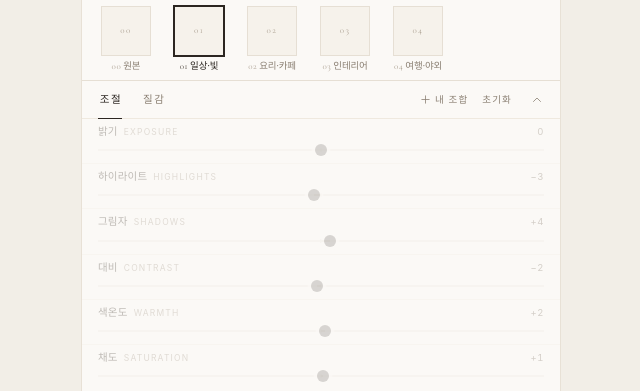
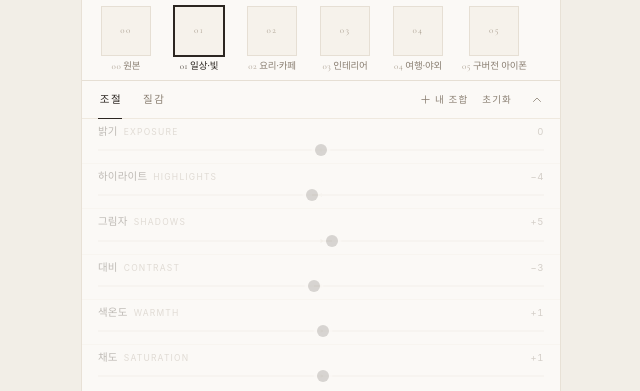
Before and after one commit to daaaniiiiiii/daniway-archive, a website: page filter/index.html in a window 1280 px wide. Shown: the part 409-800 px from the top of the page, 319-959 px from the left. Drawn offline with nearby package versions, Linux system fonts and the light colour scheme; a web font is replaced by a local one.

Commit message:
filter: 05 구버전 아이폰 프리셋 추가 · 01~04 색 번짐/핑크기 다듬기
- 05 구버전 아이폰: 들린 블랙·부드러운 하이라이트 롤오프, 담백한 채도(0.90), 차분한 뉴트럴(약한 쿨), 은은한 센서 그레인·비네트
- 01 일상·빛: WB·크림 하이라이트 축소로 벽/피부 핑크·노랑기 제거
- 02 요리·카페: 오렌지 홍수(할레이션·강한 WB) 줄이고 화이트 유지, 블루 채도 억제 완화
- 03 인테리어: 과냉(파란 회색) 완화, neutralize 0.5→0.32, clarity 30→22
- 04 여행·야외: 세피아 톤·비네트 완화, 하늘/블루 유지, 그레인 55→44
- 프리셋 칩 폭 자동(긴 이름 잘림 방지) + 선택 시 칩 자동 스크롤

```diff
--- a/filter/index.html
+++ b/filter/index.html
@@ -10,7 +10,7 @@
 <meta name="mobile-web-app-capable" content="yes">
 <meta name="apple-mobile-web-app-status-bar-style" content="default">
 <meta name="apple-mobile-web-app-title" content="DANI WAY FILTER">
-<meta name="description" content="다니웨이 블로그 사진 보정 — 네 가지 필름 프리셋, 질감, 상세 조절">
+<meta name="description" content="다니웨이 블로그 사진 보정 — 다섯 가지 프리셋, 질감, 상세 조절">
 <meta name="robots" content="noindex, nofollow">
 <link rel="manifest" href="manifest.webmanifest">
 <link rel="apple-touch-icon" sizes="180x180" href="apple-touch-icon.png?v=1">
@@ -212,7 +212,7 @@ button{font:inherit;color:inherit;background:none;border:0;margin:0;padding:0;cu
 }
 .presets::-webkit-scrollbar{display:none}
 .chip{
-  flex:0 0 auto;width:64px;
+  flex:0 0 auto;width:auto;min-width:64px;padding:0 3px;
   display:flex;flex-direction:column;align-items:center;gap:0;
   text-align:center;
 }
@@ -499,43 +499,53 @@ function zeros(){ var o={}; for(var i=0;i<ADJ_KEYS.length;i++) o[ADJ_KEYS[i]]=0;
 /* ---------- preset looks (reference: presets.json) ---------- */
 var LOOK = {
   sunlit: {
-    wb:[1.024,1.006,0.978], exposure:0.995,
-    curve:[[0,0.034],[0.22,0.268],[0.5,0.545],[0.78,0.792],[1,0.976]],
-    hi:[0.016,0.015,0.002], sh:[0.004,0.004,0.010],
-    saturation:1.042, vibrance:0.10, hueSat:[],
-    glow:{thr:0.84, ratio:0.014, tint:[1.00,0.988,0.945]},
+    wb:[1.008,1.004,0.992], exposure:1.000,
+    curve:[[0,0.032],[0.22,0.262],[0.5,0.540],[0.78,0.794],[1,0.978]],
+    hi:[0.010,0.009,0.004], sh:[0.002,0.003,0.008],
+    saturation:1.032, vibrance:0.10, hueSat:[[330,30,-0.04]],
+    glow:{thr:0.86, ratio:0.013, tint:[1.00,0.992,0.965]},
     halation:null,
     vignette:0.0
   },
   warm: {
-    wb:[1.048,1.010,0.958], exposure:1.075,
-    curve:[[0,0.026],[0.22,0.282],[0.5,0.562],[0.78,0.812],[1,0.990]],
-    hi:[0.030,0.017,-0.006], sh:[0.008,0.004,0.000],
-    saturation:1.045, vibrance:0.16,
-    hueSat:[[45,55,0.14],[20,40,0.03],[0,30,0.08],[210,70,-0.32],[170,45,-0.20]],
-    glow:{thr:0.80, ratio:0.012, tint:[1.00,0.90,0.74]},
-    halation:{thr:0.90, ratio:0.022, strength:0.07, tint:[1.00,0.58,0.40]},
-    vignette:0.05
+    wb:[1.026,1.006,0.972], exposure:1.045,
+    curve:[[0,0.028],[0.22,0.272],[0.5,0.552],[0.78,0.806],[1,0.988]],
+    hi:[0.018,0.012,-0.002], sh:[0.004,0.003,0.004],
+    saturation:1.040, vibrance:0.16,
+    hueSat:[[45,55,0.10],[20,40,0.02],[210,70,-0.18],[170,45,-0.10]],
+    glow:{thr:0.84, ratio:0.012, tint:[1.00,0.93,0.82]},
+    halation:null,
+    vignette:0.03
   },
   clean: {
-    wb:[0.999,1.004,1.008], exposure:1.09, neutralize:0.5,
-    curve:[[0,0.008],[0.22,0.232],[0.5,0.528],[0.78,0.812],[1,1.000]],
-    hi:[0.008,0.005,0.001], sh:[0.000,0.002,0.004],
-    saturation:1.03, vibrance:0.16,
-    hueSat:[[210,60,0.06],[95,55,0.08]],
+    wb:[1.004,1.004,1.004], exposure:1.055, neutralize:0.32,
+    curve:[[0,0.014],[0.22,0.238],[0.5,0.532],[0.78,0.812],[1,0.998]],
+    hi:[0.010,0.009,0.006], sh:[0.000,0.002,0.005],
+    saturation:1.02, vibrance:0.14,
+    hueSat:[[210,60,0.04],[95,55,0.07]],
     glow:{thr:0.92, ratio:0.016, tint:[1,1,1]},
     halation:null,
     vignette:0.0
   },
   vintage: {
-    wb:[1.035,1.000,0.965], exposure:1.02,
-    curve:[[0,0.066],[0.20,0.250],[0.50,0.534],[0.80,0.834],[1,0.966]],
-    hi:[0.048,0.026,-0.014], sh:[-0.008,0.004,0.020],
-    saturation:0.92, vibrance:0.04,
-    hueSat:[[200,60,-0.12]],
-    glow:{thr:0.78, ratio:0.020, tint:[1.00,0.92,0.80]},
-    halation:{thr:0.82, ratio:0.038, strength:0.14, tint:[1.00,0.55,0.38]},
-    vignette:0.085
+    wb:[1.016,1.000,0.984], exposure:1.015,
+    curve:[[0,0.052],[0.20,0.248],[0.50,0.532],[0.80,0.826],[1,0.972]],
+    hi:[0.024,0.016,-0.004], sh:[-0.008,0.002,0.014],
+    saturation:0.955, vibrance:0.05,
+    hueSat:[[200,60,-0.04],[45,50,0.04]],
+    glow:{thr:0.82, ratio:0.018, tint:[1.00,0.955,0.885]},
+    halation:{thr:0.90, ratio:0.034, strength:0.07, tint:[1.00,0.68,0.52]},
+    vignette:0.05
+  },
+  oldiphone: {
+    wb:[0.997,1.002,1.009], exposure:1.008,
+    curve:[[0,0.062],[0.20,0.252],[0.50,0.518],[0.78,0.780],[1,0.955]],
+    hi:[0.012,0.012,0.008], sh:[0.000,0.004,0.006],
+    saturation:0.900, vibrance:0.08,
+    hueSat:[[90,60,-0.04],[210,70,-0.03]],
+    glow:{thr:0.88, ratio:0.010, tint:[1.00,0.997,0.985]},
+    halation:null,
+    vignette:0.03
   }
 };
 
@@ -543,13 +553,15 @@ var PRESETS = [
   { key:'original', no:'00', kr:'원본', en:'Original', look:null,
     base:{ brightness:0, highlights:0, shadows:0, contrast:0, warmth:0, saturation:0, grain:0, glow:0, clarity:0 } },
   { key:'sunlit', no:'01', kr:'일상·빛', en:'Sunlit Daily', look:LOOK.sunlit,
-    base:{ brightness:0, highlights:-3, shadows:4, contrast:-2, warmth:2, saturation:1, grain:22, glow:38, clarity:-12 } },
+    base:{ brightness:0, highlights:-4, shadows:5, contrast:-3, warmth:1, saturation:1, grain:20, glow:34, clarity:-10 } },
   { key:'warm', no:'02', kr:'요리·카페', en:'Warm Table', look:LOOK.warm,
-    base:{ brightness:2, highlights:-2, shadows:3, contrast:1, warmth:3, saturation:2, grain:18, glow:29, clarity:22 } },
+    base:{ brightness:1, highlights:-3, shadows:4, contrast:0, warmth:2, saturation:2, grain:16, glow:24, clarity:18 } },
   { key:'clean', no:'03', kr:'인테리어', en:'Clean Space', look:LOOK.clean,
-    base:{ brightness:2, highlights:-4, shadows:1, contrast:2, warmth:-1, saturation:0, grain:9, glow:10, clarity:30 } },
+    base:{ brightness:2, highlights:-5, shadows:2, contrast:1, warmth:1, saturation:0, grain:8, glow:8, clarity:22 } },
   { key:'vintage', no:'04', kr:'여행·야외', en:'Vintage Classic', look:LOOK.vintage,
-    base:{ brightness:0, highlights:-5, shadows:5, contrast:-2, warmth:3, saturation:-3, grain:55, glow:36, clarity:-15 } }
+    base:{ brightness:0, highlights:-6, shadows:6, contrast:-3, warmth:1, saturation:-2, grain:44, glow:30, clarity:-8 } },
+  { key:'oldiphone', no:'05', kr:'구버전 아이폰', en:'Old iPhone', look:LOOK.oldiphone,
+    base:{ brightness:0, highlights:-8, shadows:3, contrast:-4, warmth:0, saturation:-1, grain:44, glow:14, clarity:-8 } }
 ];
 
 function presetOf(key){
@@ -1056,6 +1068,7 @@ function buildChips(){
     var b = document.createElement('button');
     b.className = 'chip saved';
     b.type = 'button';
+    b.dataset.combo = s.id;
     b.setAttribute('aria-label', s.name + ' 저장한 조합');
     b.innerHTML = '<span class="chip-thumb"><span class="ph">MY</span></span>' +
                   '<span class="chip-kr"><b>MY' + (idx+1) + '</b>' + s.name + '</span>' +
@@ -1245,6 +1258,13 @@ function applyPreset(key){
   syncAllSliders();
   requestPaint('full');
   saveLast();
+  scrollChipIntoView(key);
+}
+
+function scrollChipIntoView(key){
+  var chip = el.presetRow.querySelector('.chip[data-key="' + key + '"]');
+  if (!chip || !chip.scrollIntoView) return;
+  try { chip.scrollIntoView({ block:'nearest', inline:'center', behavior:'smooth' }); } catch(e){}
 }
 
 function applySaved(s){
@@ -1254,6 +1274,8 @@ function applySaved(s){
   syncAllSliders();
   requestPaint('full');
   saveLast();
+  var chip = el.presetRow.querySelector('.chip[data-combo="' + s.id + '"]');
+  if (chip && chip.scrollIntoView){ try { chip.scrollIntoView({ block:'nearest', inline:'center', behavior:'smooth' }); } catch(e){} }
   toast(s.name + ' 조합을 적용했어요');
 }
 
```
